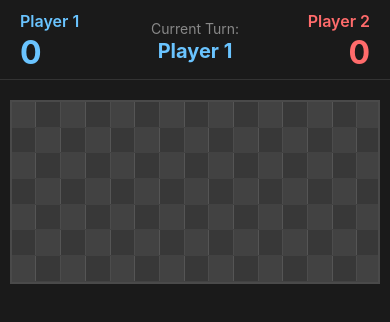
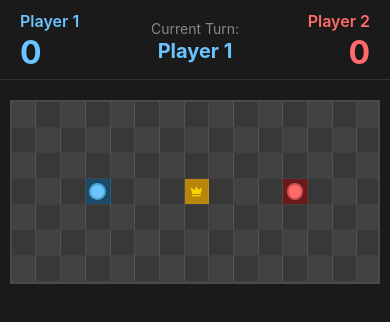
Before and after one commit to Slyklaw/sabotage, a React Native app: screen / in a window 390 px wide. Shown: the top 322 px of the page. Built offline with nearby package versions, Linux system fonts and the light colour scheme.

Commit message:
Initial game state.

```diff
--- a/App.js
+++ b/App.js
@@ -5,39 +5,37 @@ import Board from './components/Board';
 import PlayerScore from './components/PlayerScore';
 import TurnIndicator from './components/TurnIndicator';
 
+const INITIAL_BOARD = Array(7).fill().map((_, row) =>
+  Array(15).fill().map((_, col) => ({
+    isPlayer1: col === 3 && row === 3,  // Player 1 home (3,3)
+    isPlayer2: col === 11 && row === 3, // Player 2 home (11,3)
+    hasCrown: col === 7 && row === 3,   // Center (7,3)
+    isHome1: col === 3 && row === 3,
+    isHome2: col === 11 && row === 3,
+  }))
+);
+
 export default function App() {
   const [currentTurn, setCurrentTurn] = useState('Player 1');
+  const [boardState, setBoardState] = useState(INITIAL_BOARD);
 
   return (
     <View style={styles.container}>
       <StatusBar style="light" />
 
       <View style={styles.header}>
-        <PlayerScore
-          playerName="Player 1"
-          score={0}
-          color="#6ac4ff" // Off-blue
-          alignLeft
-        />
-        <TurnIndicator
-          currentTurn={currentTurn}
-          color={currentTurn === 'Player 1' ? '#6ac4ff' : '#ff6b6b'}
-        />
-        <PlayerScore
-          playerName="Player 2"
-          score={0}
-          color="#ff6b6b" // Off-red
-        />
+        <PlayerScore playerName="Player 1" score={0} color="#6ac4ff" alignLeft />
+        <TurnIndicator currentTurn={currentTurn} color={currentTurn === 'Player 1' ? '#6ac4ff' : '#ff6b6b'} />
+        <PlayerScore playerName="Player 2" score={0} color="#ff6b6b" />
       </View>
 
       <View style={styles.boardWrapper}>
-        <Board />
+        <Board boardState={boardState} />
       </View>
     </View>
   );
 }
 
-// ... rest of App.js styles remain the same
 const styles = StyleSheet.create({
   container: {
     flex: 1,
--- a/components/Board.js
+++ b/components/Board.js
@@ -1,29 +1,58 @@
 import React from 'react';
 import { View, StyleSheet, Dimensions } from 'react-native';
+import Icon from '@expo/vector-icons/MaterialCommunityIcons';
 
-const Board = () => {
+const Board = ({ boardState }) => {
   const { width } = Dimensions.get('window');
   const BOARD_MAX_WIDTH = width * 0.95;
   const SQUARE_SIZE = Math.min(BOARD_MAX_WIDTH / 15, 50);
 
+  const getSquareColor = (cell) => {
+    if (cell.hasCrown) return '#b8860b'; // Dark gold for crown
+    if (cell.isHome1) return '#1a4a6a';  // Dark blue for Player 1 home
+    if (cell.isHome2) return '#6a1a1a';  // Dark red for Player 2 home
+    return (cell.row + cell.col) % 2 === 0
+      ? 'rgba(255, 255, 255, 0.1)'
+      : 'rgba(255, 255, 255, 0.05)';
+  };
+
   return (
     <View style={[styles.board, { maxWidth: BOARD_MAX_WIDTH }]}>
-      {Array.from({ length: 7 }).map((_, row) => (
-        <View key={row} style={styles.row}>
-          {Array.from({ length: 15 }).map((_, col) => (
+      {boardState.map((row, rowIndex) => (
+        <View key={rowIndex} style={styles.row}>
+          {row.map((cell, colIndex) => (
             <View
-              key={col}
+              key={colIndex}
               style={[
                 styles.square,
                 {
-                  backgroundColor: (row + col) % 2 === 0
-                    ? 'rgba(255, 255, 255, 0.1)'  // Light pattern
-                    : 'rgba(255, 255, 255, 0.05)', // Dark pattern
+                  backgroundColor: getSquareColor({ ...cell, row: rowIndex, col: colIndex }),
                   width: SQUARE_SIZE,
                   height: SQUARE_SIZE,
                 }
               ]}
-            />
+            >
+              {/* Player Pieces */}
+              {(cell.isPlayer1 || cell.isPlayer2) && (
+                <View style={[
+                  styles.piece,
+                  {
+                    backgroundColor: cell.isPlayer1 ? '#6ac4ff' : '#ff6b6b',
+                    borderColor: cell.isPlayer1 ? '#4fa3d1' : '#d14f4f',
+                  }
+                ]} />
+              )}
+
+              {/* Crown Icon */}
+              {cell.hasCrown && (
+                <Icon
+                  name="crown"
+                  size={SQUARE_SIZE * 0.6}
+                  color="#ffd700"
+                  style={styles.crown}
+                />
+              )}
+            </View>
           ))}
         </View>
       ))}
@@ -34,19 +63,31 @@ const Board = () => {
 const styles = StyleSheet.create({
   board: {
     borderWidth: 2,
-    borderColor: '#4a4a4a', // Brighter border
-    backgroundColor: '#2d2d2d', // Dark board background
+    borderColor: '#4a4a4a',
+    backgroundColor: '#2d2d2d',
     alignSelf: 'center',
     overflow: 'hidden',
   },
   row: {
     flexDirection: 'row',
     borderBottomWidth: 1,
-    borderBottomColor: 'rgba(255, 255, 255, 0.1)', // Light grid lines
+    borderBottomColor: 'rgba(255, 255, 255, 0.1)',
   },
   square: {
     borderRightWidth: 1,
-    borderRightColor: 'rgba(255, 255, 255, 0.1)', // Light grid lines
+    borderRightColor: 'rgba(255, 255, 255, 0.1)',
+    justifyContent: 'center',
+    alignItems: 'center',
+  },
+  piece: {
+    width: '70%',
+    height: '70%',
+    borderRadius: 50,
+    borderWidth: 2,
+    position: 'absolute',
+  },
+  crown: {
+    position: 'absolute',
   },
 });
 
```
